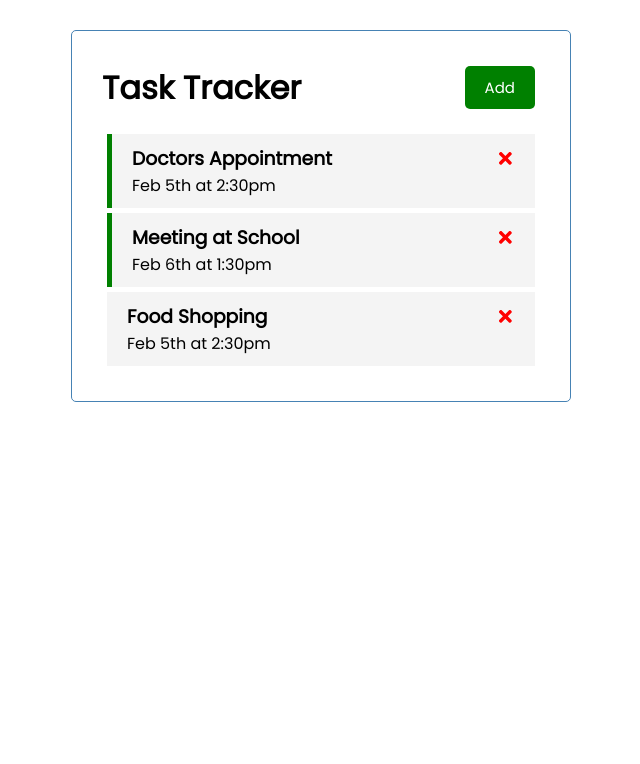
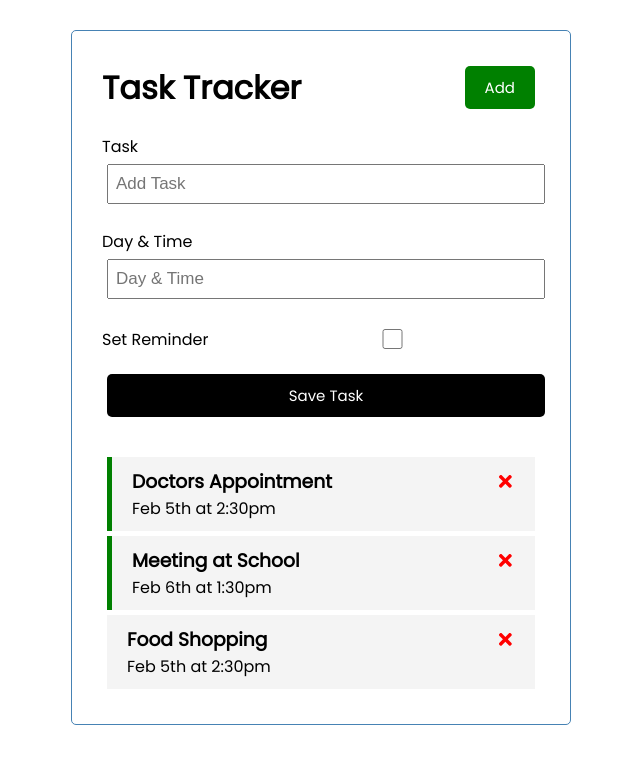
Before and after one commit to AladinJmila/LearnReact, a React (Create React App) app in the folder BradTraversy/React_JS_Crash_Course_2021/react-task-tracker/: page / in a window 1280 px wide. Shown: the top 764 px of the page, without its empty margins (319-959 px from the left). Built offline with nearby package versions, Linux system fonts and the light colour scheme.

Commit message:
Created the 'Add Task' from

```diff
--- a/BradTraversy/React_JS_Crash_Course_2021/react-task-tracker/src/App.js
+++ b/BradTraversy/React_JS_Crash_Course_2021/react-task-tracker/src/App.js
@@ -1,5 +1,6 @@
 import { useState } from 'react'
 import Header from './components/Header'
+import AddTask from './components/AddTask'
 import Tasks from './components/Tasks'
 
 
@@ -39,6 +40,7 @@
   return (
     <div className='container'>
       <Header />
+      <AddTask />
       {
         tasks.length > 0 ? (
           <Tasks
--- /dev/null
+++ b/BradTraversy/React_JS_Crash_Course_2021/react-task-tracker/src/components/AddTask.js
@@ -0,0 +1,23 @@
+
+const AddTask = () => {
+  return (
+    <form className='add-form'>
+      <div className='form-control'>
+        <label>Task</label>
+        <input type='text' placeholder='Add Task' />
+      </div>
+      <div className='form-control'>
+        <label>Day & Time</label>
+        <input type='text' placeholder='Day & Time' />
+      </div>
+      <div className='form-control form-control-check'>
+        <label>Set Reminder</label>
+        <input type='checkbox' />
+      </div>
+
+      <input className='btn btn-block' type='submit' value='Save Task' />
+    </form>
+  )
+}
+
+export default AddTask
```
Also changed, not shown: 1 other file (tests, documents, lock files or other folders).
